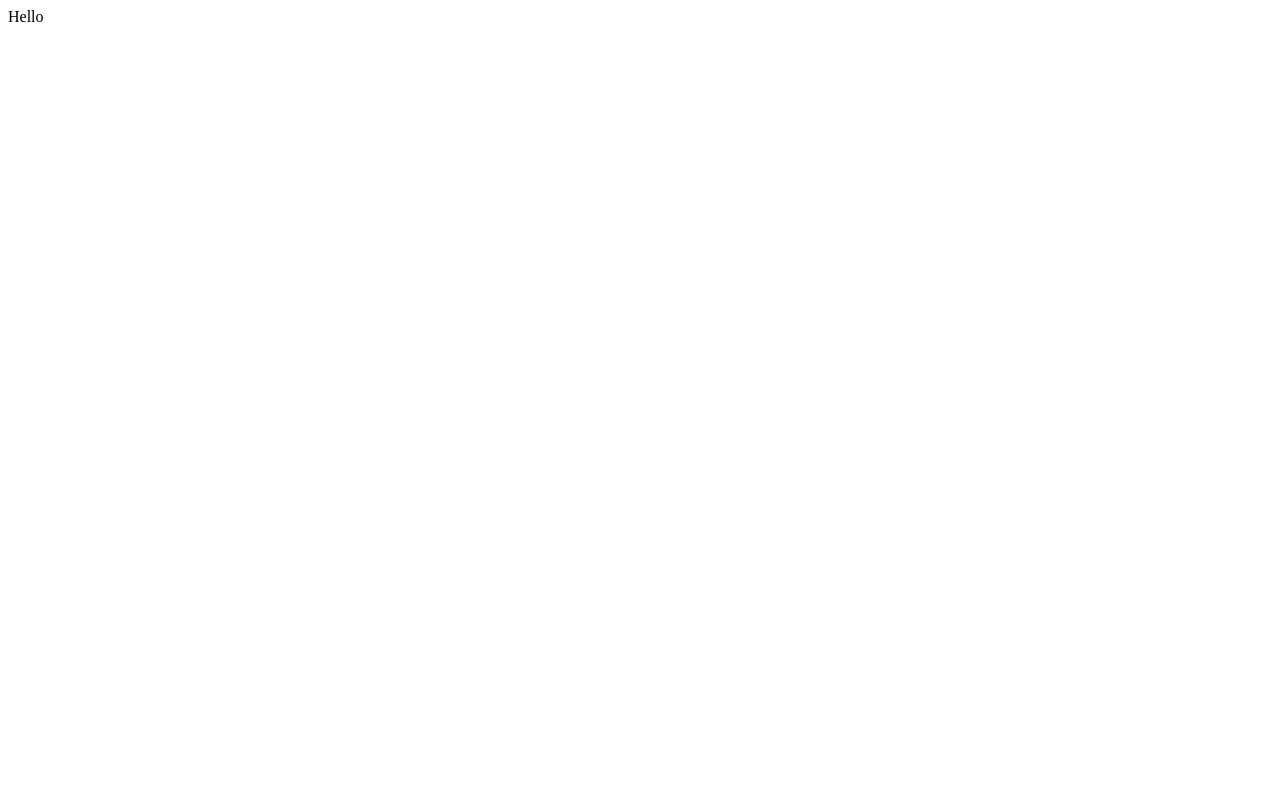
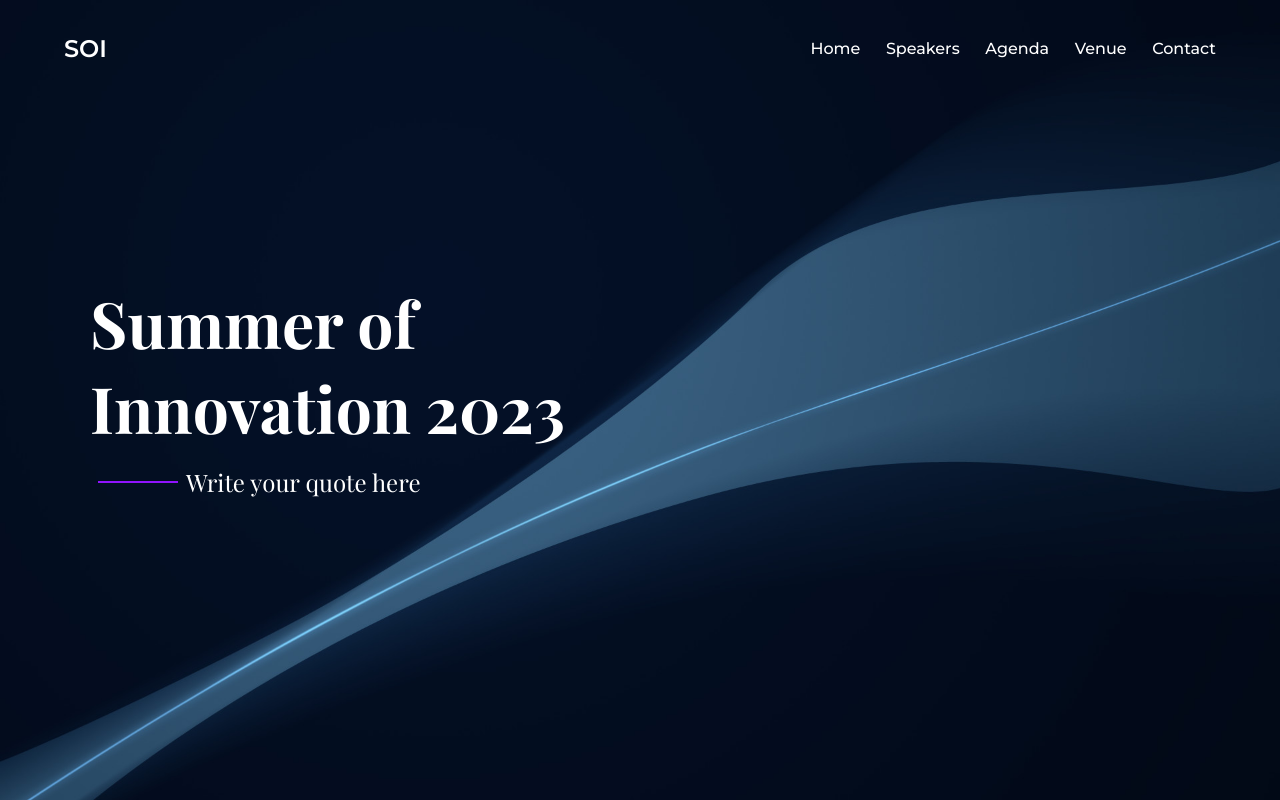
Before and after one commit to oss2019/SOI_2k23, a Next.js app: page / in a window 1280 px wide. Built offline with nearby package versions, Linux system fonts and the light colour scheme.

Commit message:
initiate appbar and hero

```diff
--- /dev/null
+++ b/src/components/AppBar/AppBar.jsx
@@ -0,0 +1,53 @@
+import { useState } from 'react'
+import styles from './AppBar.module.css'
+
+export default function AppBar({ current }) {
+  const [active, setActive] = useState(false)
+  const hamBurgerClick = () => {
+    setActive(!active)
+  }
+  return <>
+    <nav className={styles.navBarWrapper}>
+      <div className={styles.navBarMain}>
+        <div className={styles.logoWrapper}>
+          <h1>SOI</h1>
+        </div>
+        <div className={styles.optionsWrapper}>
+          <div className={`${styles.optionsMenu} ${active && styles.activeSidebar}`}>
+            <div className={styles.option}>
+              <div>
+                Home
+              </div>
+            </div>
+            <div className={styles.option}>
+              <div>Speakers</div>
+            </div>
+            <div className={styles.option}>
+              <div>
+                Agenda
+              </div>
+            </div>
+            <div className={styles.option}>
+              <div>
+                Venue
+              </div>
+            </div>
+            <div className={styles.option}>
+              <div>
+                Contact
+              </div>
+            </div>
+
+          </div>
+          <div className={styles.hamBurgerWrapper}>
+            <div className={`${styles.hamburger} ${active ? styles.active : styles['not-active']}`} onClick={hamBurgerClick}>
+              <span className={styles.spans}></span>
+              <span className={styles.spans}></span>
+              <span className={styles.spans}></span>
+            </div>
+          </div>
+        </div>
+      </div>
+    </nav>
+  </>
+}
--- /dev/null
+++ b/src/components/AppBar/AppBar.module.css
@@ -0,0 +1,241 @@
+ .navBarWrapper{
+   width:100%;
+   height:6rem;
+    z-index:99;
+    display: flex;
+   color:var(--text-white);
+   align-items: center;
+   position: fixed;
+   top:0;
+}
+
+ .navBarMain{
+   display: flex;
+   width:100%;
+   max-width: 1600px;
+   margin:auto auto;
+   padding:0rem 4rem;
+   align-items: center;
+   justify-content: space-between;
+ }
+
+ .optionsWrapper{
+   display:flex;
+   align-items: center;
+ }
+
+ .optionsMenu{
+   display:flex;
+  }
+
+ .option{
+   cursor: pointer;
+   font-weight: 500;
+   font-size:1;
+   transition: all 0.2s ease-in-out;
+ }
+
+ .option + .option{
+   margin-left:1.6rem;
+ }
+
+ .activeOption{
+   color:var(--primary-purple);
+ }
+
+ .option:hover{
+   color:var(--primary-purple);
+   transform: scale(1.025);
+ }
+
+
+ /*------------Hamburger Implementations-------------------*/
+ .hamBurgerWrapper{
+   display: none;
+   width:80px;
+   height:52px;
+}
+
+ .hamburger {
+  position: absolute;
+  width: 80px;
+  cursor: pointer;
+ }
+
+.spans {
+  display: block;
+  width: 100%;
+
+  border-radius: 3px;
+  height: 8px;
+  background: var(--text-white);
+  transition: all 0.3s;
+  position: relative;
+}
+
+.spans + .spans {
+  margin-top: 14px;
+}
+
+.active .spans{
+   background-color: var(--text-white);
+ }
+
+.active .spans:nth-child(1) {
+  animation: ease 0.7s topBar forwards;
+}
+
+.not-active .spans:nth-child(1) {
+  animation: ease 0.7s topBarRotate forwards;
+}
+
+.active .spans:nth-child(2) {
+  animation: ease 0.7s middleBar forwards;
+}
+
+.not-active .spans:nth-child(2) {
+  animation: ease 0.7s middleBarScale forwards;
+}
+
+.active .spans:nth-child(3) {
+  animation: ease 0.7s bottomBar forwards;
+}
+
+.not-active .spans:nth-child(3) {
+  animation: ease 0.7s bottomBarRotate forwards;
+}
+
+@keyframes topBar {
+  0% {
+    top: 0;
+    transform: rotate(0);
+  }
+
+  50% {
+    top: 22px;
+    transform: rotate(0);
+  }
+
+  100% {
+    top: 22px;
+    transform: rotate(45deg);
+  }
+}
+
+@keyframes topBarRotate {
+  0% {
+    top: 22px;
+    transform: rotate(45deg);
+  }
+
+  50% {
+    top: 22px;
+    transform: rotate(0deg);
+  }
+
+  100% {
+    top: 0;
+    transform: rotate(0deg);
+  }
+}
+
+@keyframes bottomBar {
+  0% {
+    bottom: 0;
+    transform: rotate(0);
+  }
+
+  50% {
+    bottom: 22px;
+    transform: rotate(0);
+  }
+
+  100% {
+    bottom: 22px;
+    transform: rotate(135deg);
+  }
+}
+
+/*----------Hamburger CSS End--------------*/
+
+@keyframes bottomBarRotate {
+  0% {
+    bottom: 22px;
+    transform: rotate(135deg);
+  }
+
+  50% {
+    bottom: 22px;
+    transform: rotate(0);
+  }
+
+  100% {
+    bottom: 0;
+    transform: rotate(0);
+  }
+}
+
+@keyframes middleBar {
+  50% {
+    transform: scale(0);
+  }
+
+  100% {
+    transform: scale(0);
+  }
+}
+
+@keyframes middleBarScale {
+  0% {
+    transform: scale(0);
+  }
+
+  50% {
+    transform: scale(0);
+  }
+
+  100% {
+    transform: scale(1);
+  }
+}
+
+
+
+@media(max-width:900px){
+  .navBarMain{
+     padding:0 1.5rem;
+   }
+
+   .hamBurgerWrapper{
+     display:block;
+     transform: scale(0.7);
+   }
+
+   .optionsMenu{
+     display: block;
+     position:fixed;
+     background-color: var(--primary-dark-blue);
+     top:0;
+     right:-100%;
+     color:var(--text-white);
+     height:100vh;
+     width:100%;
+     max-width:280px;
+     padding-top:10rem;
+     padding-right:2rem;
+     transition:all 0.7s ease-in-out;
+  }
+
+   .option{
+     text-align: right;
+     font-size: 2rem;
+  }
+
+   .option + .option{
+     margin-top:1.5rem;
+   }
+
+   .activeSidebar{
+     right:0;
+   }
+ }
--- /dev/null
+++ b/src/components/Hero/Hero.jsx
@@ -0,0 +1,21 @@
+import styles from './Hero.module.css'
+import Image from 'next/image'
+
+
+export default function Hero() {
+  return <>
+    <div className={`${styles.heroWrapper}`}>
+      <Image src='/hero/hero-main.jpg' layout='fill' />
+      <div className={`${styles.hero}`}>
+        <div className={styles.heroMain}>
+          <h1>Summer of Innovation 2023</h1>
+          <div className={styles.heroQuoteWrapper}>
+            <div className={styles.styleBar}></div>
+            <div className={styles.Quote}>Write your quote here</div>
+          </div>
+        </div>
+      </div>
+    </div>
+
+  </>
+}
--- /dev/null
+++ b/src/components/Hero/Hero.module.css
@@ -0,0 +1,43 @@
+.heroWrapper{
+  width:100vw;
+  height:100vh;
+  overflow-x:hidden;
+  color: var(--text-white);
+}
+
+.hero{
+   position: relative;
+  height:100%;
+  width:calc(100% - 160px);
+  margin:0 auto;
+  max-width: 1100px;
+  font-family: var(--font-fancy);
+}
+
+.heroMain{
+  position: absolute;
+  top:35%;
+  width:100%;
+  max-width:600px;
+}
+
+.heroMain h1{
+  font-size:4rem;
+}
+
+.heroQuoteWrapper{
+  display: flex;
+  align-items: center;
+  padding:1rem 0;
+}
+
+.Quote{
+  font-size: 1.5rem;
+}
+
+.styleBar{
+  height:2px;
+  width:80px;
+  background-color: var(--primary-purple);
+  margin:0 8px;
+}
--- /dev/null
+++ b/src/components/Layout/Layout.jsx
@@ -0,0 +1,8 @@
+import AppBar from "../AppBar/AppBar"
+
+export default function Layout({ children }) {
+  return <>
+    <AppBar />
+    {children}
+  </>
+}
--- a/src/pages/index.js
+++ b/src/pages/index.js
@@ -1,5 +1,6 @@
 import Head from 'next/head'
-
+import Layout from '@/components/Layout/Layout'
+import Hero from '@/components/Hero/Hero'
 
 
 
@@ -12,7 +13,9 @@ export default function Home() {
         <meta name="viewport" content="width=device-width, initial-scale=1" />
         <link rel="icon" href="/favicon.ico" />
       </Head>
-      <main>Hello</main>
+      <Layout>
+        <Hero />
+      </Layout>
     </>
   )
 }
--- a/src/styles/globals.css
+++ b/src/styles/globals.css
@@ -0,0 +1,48 @@
+@import url('https://fonts.googleapis.com/css2?family=Playfair+Display:wght@400;500;700&display=swap');
+@import url('https://fonts.googleapis.com/css2?family=Montserrat:wght@100;200;400;500;600&display=swap');
+
+
+*{
+  margin:0;
+  padding:0;
+}
+
+:root{
+  /*-------Define Global Colors----------------*/
+  /*-------Text Colors-------------------------*/
+  --text-black:rgb(12,29,57);
+  --text-white:rgb(255,255,255);
+  --text-gray:rgb(115, 131, 156);
+   /*-------Major Component Colors-----------*/
+  --primary-purple:rgb(144, 19, 254);
+  --primary-gray:rgb(201, 209, 222);
+  --primary-dark-blue:rgba(12,29,57,255);
+
+  /*---------Fonts--------------------*/
+  --font-fancy:'Playfair Display', serif;
+  --font-regular:'Montserrat', sans-serif;
+}
+
+body{
+  font-family: var(--font-regular);
+  -webkit-font-smoothing: antialiased;
+  -moz-osx-font-smoothing: grayscale;
+  font-smooth: always;
+}
+
+.page-wrapper{
+  width:100%;
+  margin:0 auto;
+  max-width:1600px;
+  padding-right:8rem;
+  padding-left:8rem;
+}
+
+
+
+@media(max-width:900px){
+  .page-wrapper{
+    padding-right:1.5rem;
+    padding-left:1.5rem;
+  }
+}
```
Also changed, not shown: public/Hero/hero-main.jpg (added).
